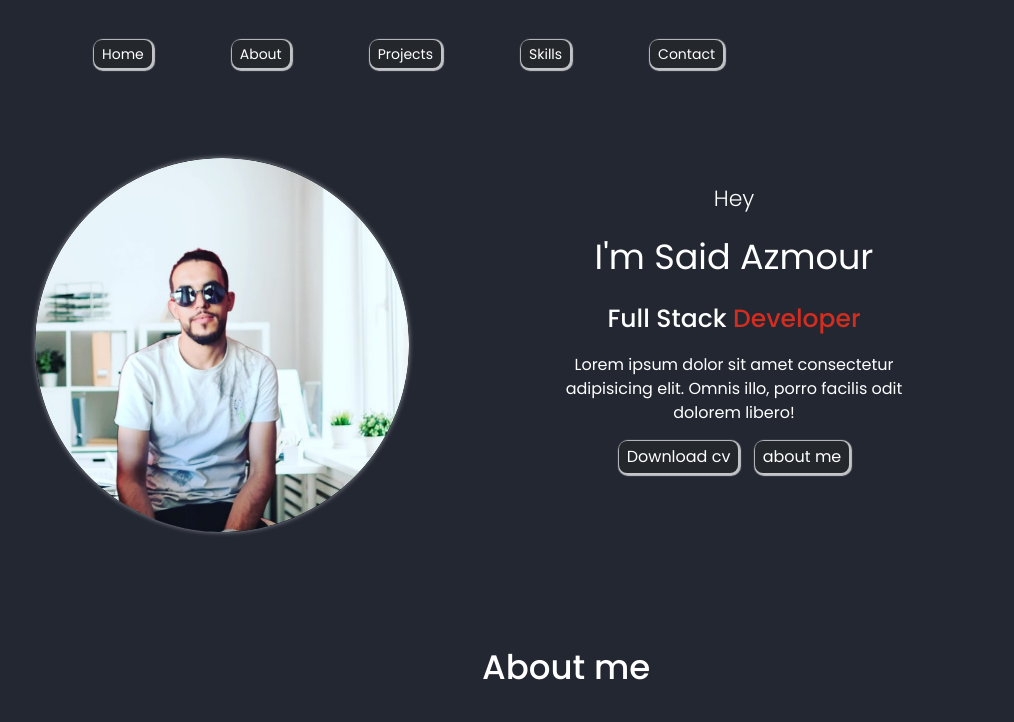
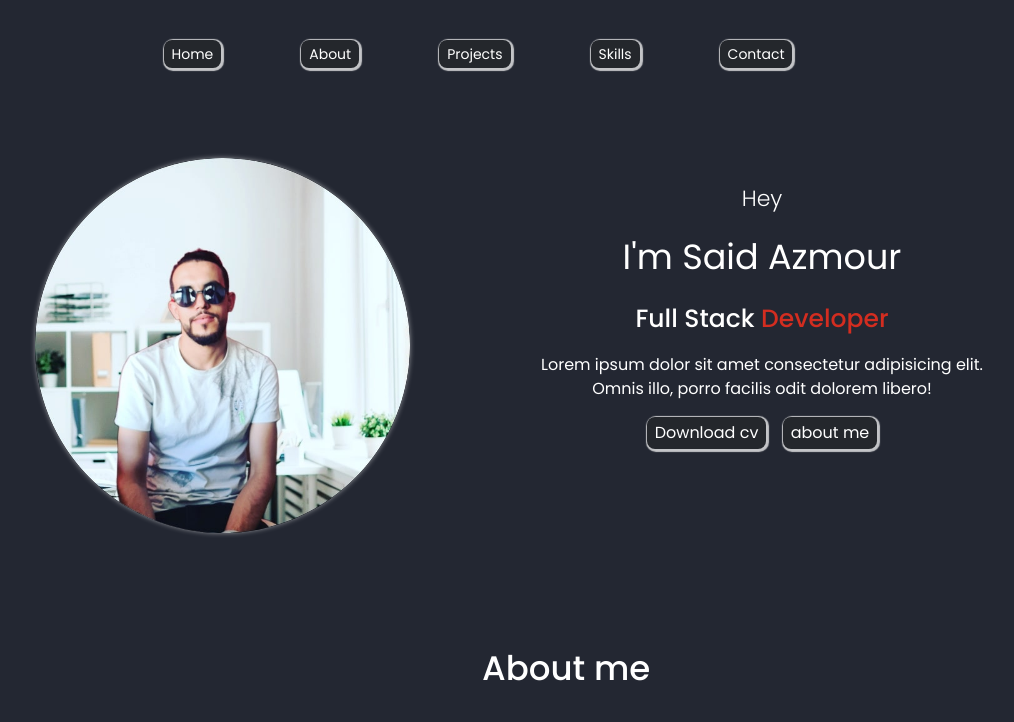
Before and after one commit to SaidAzmour9/tailwind-portfolio, a website: page dist/index.html in a window 1280 px wide. Shown: the top 722 px of the page, without its empty margins (162-1176 px from the left). Drawn offline with nearby package versions, Linux system fonts and the light colour scheme.

Commit message:
edit home spacing

```diff
--- a/dist/index.html
+++ b/dist/index.html
@@ -12,20 +12,21 @@
 </head>
 <body class="bg-dark font-poppins text-white">
     <header class="md:w-[80%] lg:w-[60%] mx-auto mt-[40px]  shadow-bod">
-            <ul class="hidden md:flex gap-20">
+            <ul class="hidden md:flex justify-center gap-20">
                 <li class="shadow-custom bg-black rounded-lg px-2 py-1 text-sm"><a href="#">Home</a></li>
                 <li class="shadow-custom bg-black rounded-lg px-2 py-1 text-sm"><a href="#">About</a></li>
                 <li class="shadow-custom bg-black rounded-lg px-2 py-1 text-sm"><a href="#">Projects</a></li>
                 <li class="shadow-custom bg-black rounded-lg px-2 py-1 text-sm"><a href="#">Skills</a></li>
                 <li class="shadow-custom bg-black rounded-lg px-2 py-1 text-sm"><a href="#">Contact</a></li>
+
             </ul>
             <div class="md:hidden text-right">
                 <a href="#" class=""><i class=" ri-menu-line text-4xl rounded-full px-3 py-2 mr-7 bg-mblu"></i></a>
             </div>
     </header>
     <main class="md:w-[80%] mx-auto mt-[90px] md:grid grid-cols-2 content-center self-center">
-        <img src="images/img.jpg" alt="Said Azmour" class="mx-auto w-[60%] h-[250px] md:w-[374px] md:h-[374px] rounded-full shadow-img">
-        <div class="space-y-4 text-center mt-6 px-14">
+        <img src="images/img.jpg" alt="Said Azmour" class="mx-auto max-w-[375px] rounded-full shadow-img">
+        <div class="space-y-4 text-center mt-6 px-14 md:pr-0">
             <p class="font-light text-[22px]">Hey <h1 class="font- text-[35px]">I'm Said Azmour</h1><h2 class="font-medium text-[25px]">Full Stack <span class="text-red">Developer</span></h2></p>
             <p>Lorem ipsum dolor sit amet consectetur adipisicing elit. Omnis illo, porro facilis odit dolorem libero!</p>
             <button class="shadow-custom bg-black rounded-lg px-2 py-1 text-md mr-3">Download cv</button>
```
Also changed, not shown: dist/output.css.
